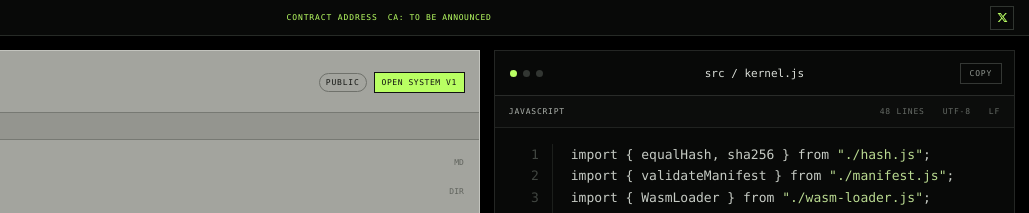
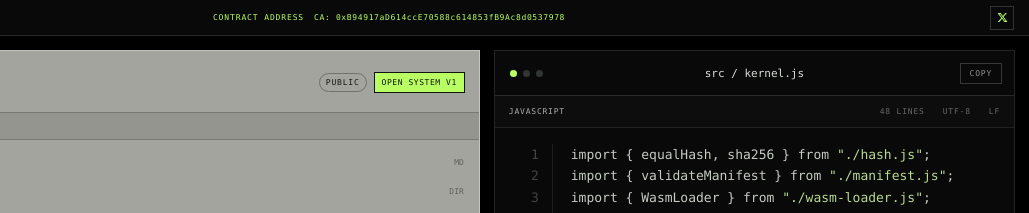
Before and after one commit to mimicrohood/nockwork, a plain HTML site: page index.html in a window 1280 px wide. Shown: the top 213 px of the page, 251-1280 px from the left. Drawn offline with Linux system fonts and the light colour scheme.

Commit message:
Publish official contract address

```diff
--- a/index.html
+++ b/index.html
@@ -12,7 +12,7 @@
 <body>
 <div class="ca-banner">
   <span class="banner-spacer" aria-hidden="true"></span>
-  <div class="ca-value"><span>CONTRACT ADDRESS</span><b>CA: TO BE ANNOUNCED</b></div>
+  <div class="ca-value"><span>CONTRACT ADDRESS</span><b>CA: 0xB94917aD614ccE70588c614853fB9Ac8d0537978</b></div>
   <a class="x-link" href="https://x.com/nockworkos" target="_blank" rel="noopener noreferrer" aria-label="Open Nockwork on X">
     <svg viewBox="0 0 24 24" aria-hidden="true"><path d="M18.244 2.25h3.308l-7.227 8.26 8.502 11.24H16.17l-5.214-6.817L4.99 21.75H1.68l7.73-8.835L1.254 2.25H8.08l4.713 6.231zm-1.161 17.52h1.833L7.084 4.126H5.117z"/></svg>
   </a>
```
